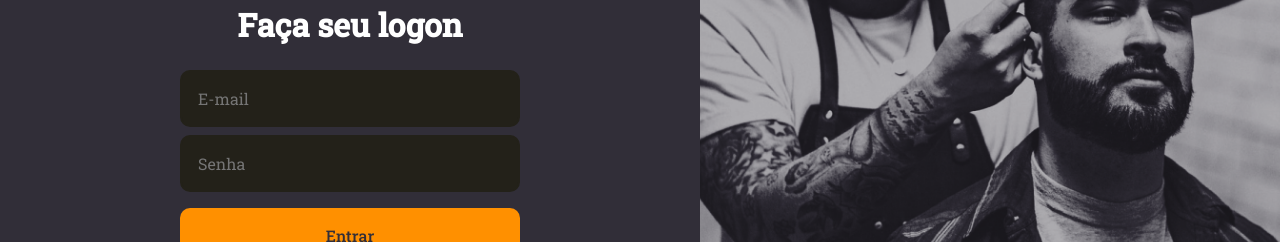
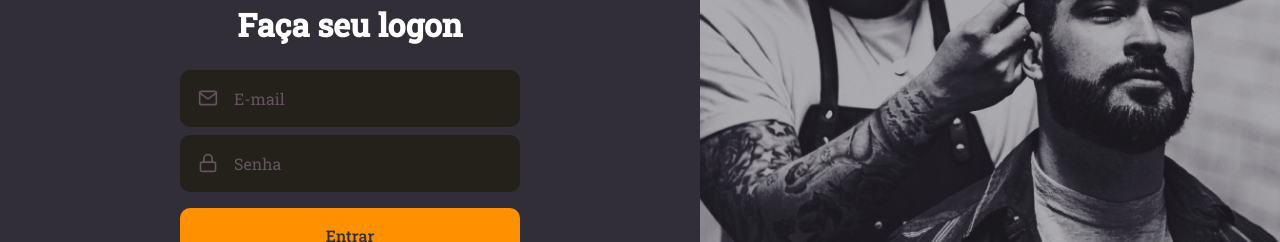
Before and after one commit to VHMoreira/GoStack, a React (Create React App) app in the folder iniciando-front-end/: page / in a window 1280 px wide. Shown: the part 289-531 px from the top of the page. Built offline with nearby package versions, Linux system fonts and the light colour scheme.

Commit message:
iniciando-front-end: Isolando componentes

```diff
--- /dev/null
+++ b/iniciando-front-end/src/components/button/index.tsx
@@ -0,0 +1,12 @@
+import React, { ButtonHTMLAttributes } from 'react';
+import { Container } from './styles';
+
+type ButtonProps = ButtonHTMLAttributes<HTMLButtonElement>;
+
+const Button: React.FC<ButtonProps> = ({ children, ...rest }) => (
+  <Container type="button" {...rest}>
+    {children}
+  </Container>
+);
+
+export default Button;
--- /dev/null
+++ b/iniciando-front-end/src/components/button/styles.ts
@@ -0,0 +1,19 @@
+import styled from 'styled-components';
+import { shade } from 'polished';
+
+export const Container = styled.button`
+  background: #ff9000;
+  height: 56px;
+  border-radius: 10px;
+  border: 0;
+  padding: 0 16px;
+  color: #312e38;
+  width: 100%;
+  font-weight: 500;
+  margin-top: 16px;
+  transition: background-color 0.2s;
+
+  &:hover {
+    background: ${shade(0.2, '#ff9000')};
+  }
+`;
--- /dev/null
+++ b/iniciando-front-end/src/components/input/index.tsx
@@ -0,0 +1,17 @@
+import React, { InputHTMLAttributes } from 'react';
+import { IconBaseProps } from 'react-icons';
+import { Container } from './styles';
+
+interface InputProps extends InputHTMLAttributes<HTMLInputElement> {
+  name: string;
+  icon: React.ComponentType<IconBaseProps>;
+}
+
+const Input: React.FC<InputProps> = ({ icon: Icon, ...rest }) => (
+  <Container>
+    {Icon && <Icon size={20} />}
+    <input {...rest} />
+  </Container>
+);
+
+export default Input;
--- /dev/null
+++ b/iniciando-front-end/src/components/input/styles.ts
@@ -0,0 +1,31 @@
+import styled from 'styled-components';
+
+export const Container = styled.div`
+  color: #665360;
+  background: #232119;
+  border-radius: 10px;
+  border: 2px solid #232119;
+  padding: 16px;
+  width: 100%;
+  display: flex;
+  align-items: center;
+
+  & + div {
+    margin-top: 8px;
+  }
+
+  input {
+    flex: 1;
+    background: transparent;
+    border: 0;
+    color: #f4ede8;
+
+    &::placeholder {
+      color: #665360;
+    }
+  }
+
+  svg {
+    margin-right: 16px;
+  }
+`;
--- a/iniciando-front-end/src/pages/Signin/index.tsx
+++ b/iniciando-front-end/src/pages/Signin/index.tsx
@@ -1,9 +1,11 @@
 import React from 'react';
-import { FiLogIn } from 'react-icons/fi';
+import { FiLogIn, FiMail, FiLock } from 'react-icons/fi';
 
 import { Container, Content, Background } from './styles';
 
 import logoImg from '../../assets/logo.svg';
+import Input from '../../components/input';
+import Button from '../../components/button';
 
 const Signin: React.FC = () => (
   <Container>
@@ -13,9 +15,14 @@
       <form>
         <h1>Faça seu logon</h1>
 
-        <input placeholder="E-mail" />
-        <input placeholder="Senha" />
-        <button>Entrar</button>
+        <Input icon={FiMail} name="email" placeholder="E-mail" />
+        <Input
+          icon={FiLock}
+          name="password"
+          type="password"
+          placeholder="Senha"
+        />
+        <Button type="submit">Entrar</Button>
         <a href="forgot">Esqueci minha senha</a>
       </form>
 
--- a/iniciando-front-end/src/pages/Signin/styles.ts
+++ b/iniciando-front-end/src/pages/Signin/styles.ts
@@ -26,45 +26,15 @@
       margin-bottom: 24px;
     }
 
-    input {
-      color: #fff;
-      background: #232119;
-      border-radius: 10px;
-      border: 2px solid #232119;
-      padding: 16px;
-      width: 100%;
-
-      & + input {
-        margin-top: 8px;
-      }
-    }
-
-    button {
-      background: #ff9000;
-      height: 56px;
-      border-radius: 10px;
-      border: 0;
-      padding: 0 16px;
-      color: #312e38;
-      width: 100%;
-      font-weight: 500;
-      margin-top: 16px;
-      transition: background-color 0.2s;
-
-      &:hover {
-        background: ${shade(0.2, '#ff9000')};
-      }
-    }
-
     a {
-      color: #fff;
+      color: #f4ede8;
       display: block;
       margin-top: 24px;
       text-decoration: none;
       transition: color 0.2s;
 
       &:hover {
-        color: ${shade(0.2, '#fff')};
+        color: ${shade(0.2, '#f4ede8')};
       }
     }
   }
```
